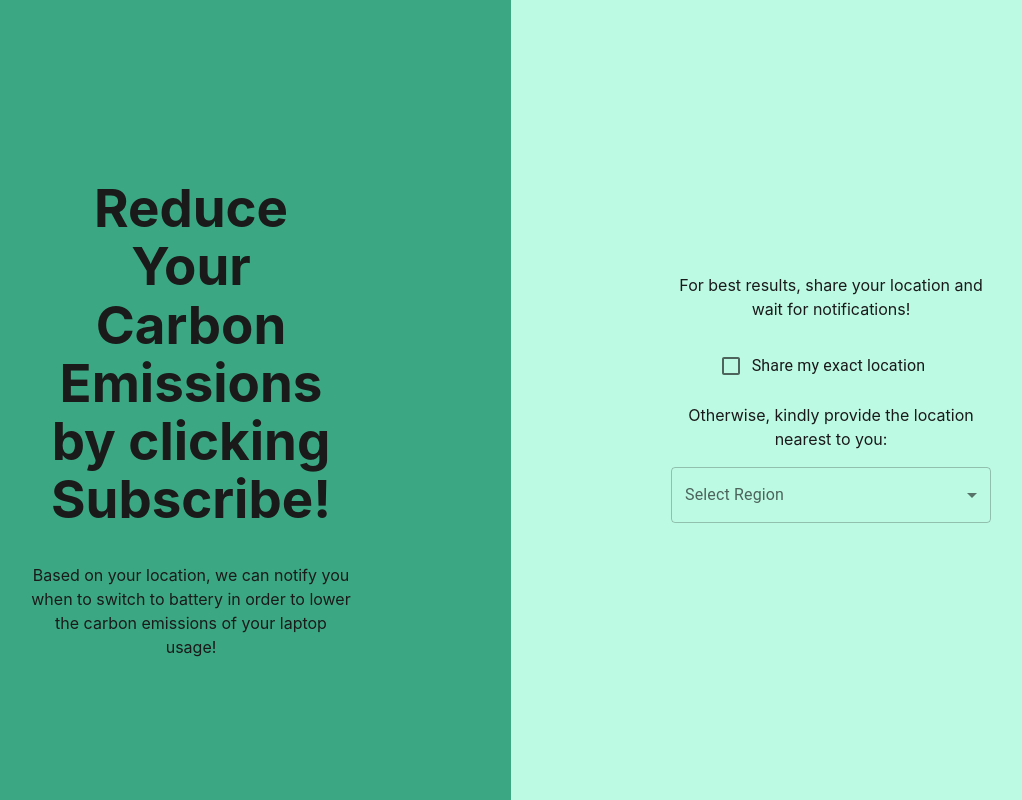
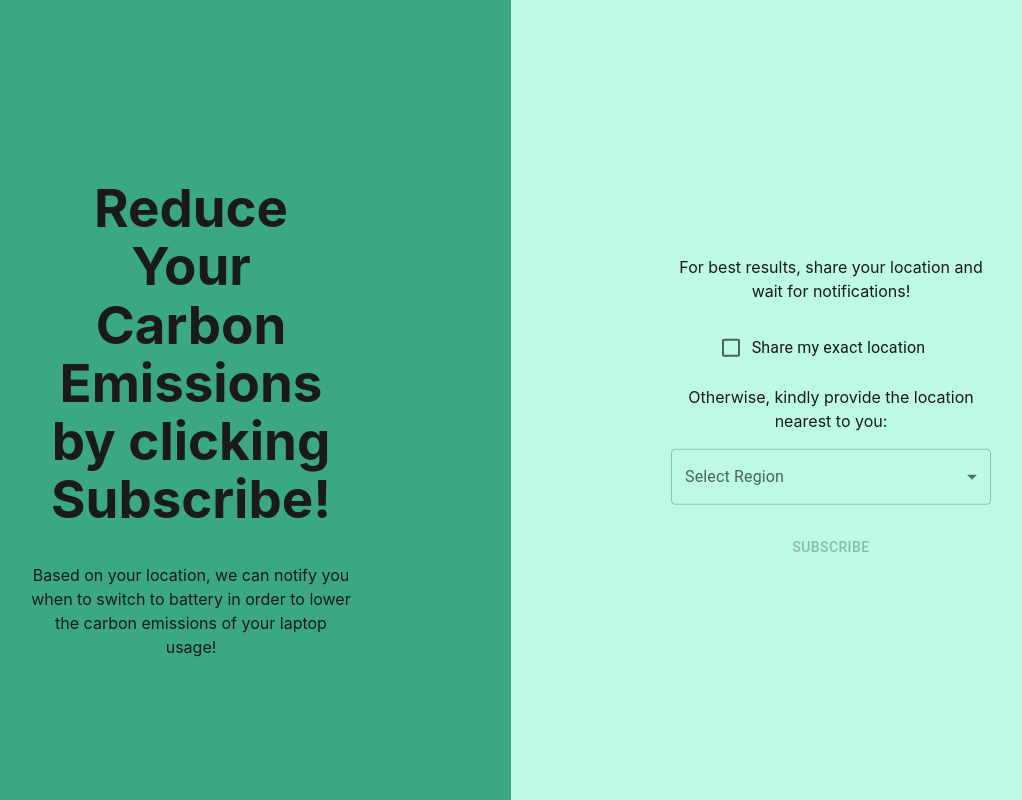
Before and after one commit to chrisza-tw/treehuggers, a React (Vite) app in the folder frontend/: page / in a window 1280 px wide. Shown: the whole page, without its empty margins (129-1151 px from the left). Built offline with nearby package versions, Linux system fonts and the light colour scheme.

Commit message:
[Serene&Huy] Adapted title and button enablement logic

```diff
--- a/frontend/index.html
+++ b/frontend/index.html
@@ -4,7 +4,7 @@
     <meta charset="UTF-8" />
     <link rel="icon" type="image/svg+xml" href="/vite.svg" />
     <meta name="viewport" content="width=device-width, initial-scale=1.0" />
-    <title>Vite + React + TS</title>
+    <title>Treehugger | Charge with clean energy now</title>
   </head>
   <body>
     <div id="root"></div>
--- a/frontend/src/App.tsx
+++ b/frontend/src/App.tsx
@@ -125,8 +125,7 @@ function App() {
 
         <br/>
         {
-        (Object.entries(exactLocation).length != 0) &&
-        <Button onClick={postSubscribe}>Subscribe</Button>
+          <Button disabled={!!!Object.entries(exactLocation).length} onClick={postSubscribe}>Subscribe</Button>
         }
        </div>) ||
        (<div className="centered">
```
